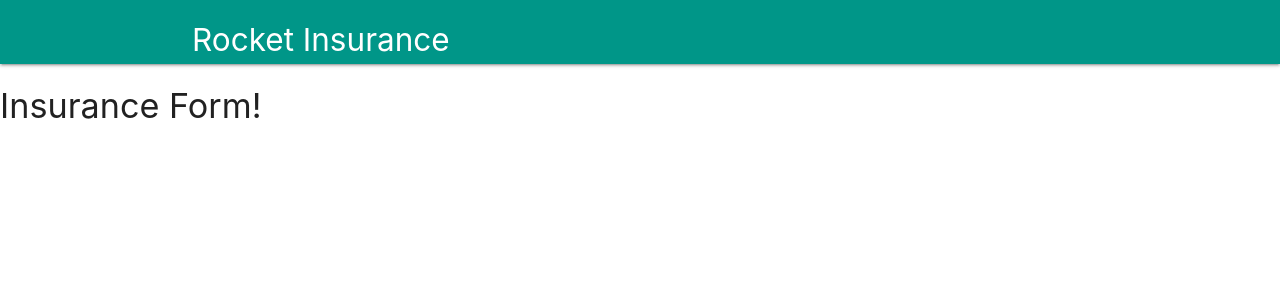
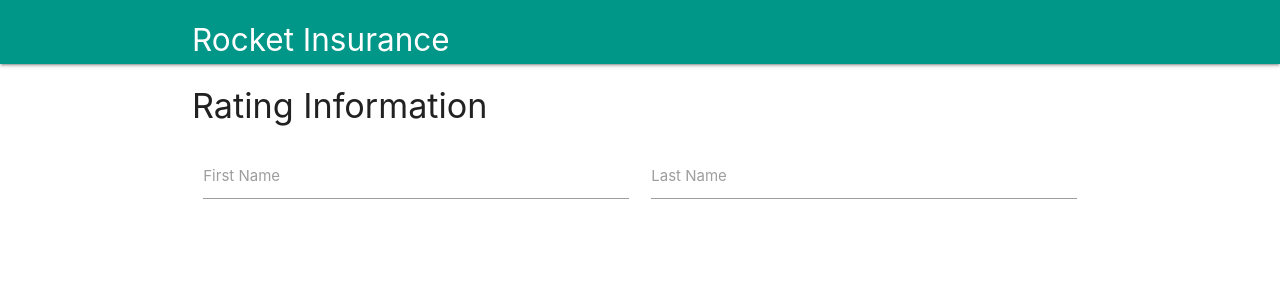
Before and after one commit to andrewsanc/rocket-insurance, a React (Create React App) app: page / in a window 1280 px wide. Shown: the top 300 px of the page. Built offline with nearby package versions, Linux system fonts and the light colour scheme.

Commit message:
beginning stages of form built

```diff
--- a/src/Containers/App.js
+++ b/src/Containers/App.js
@@ -3,6 +3,20 @@ import Nav from '../Components/Nav';
 import UserForm from './UserForm';
 
 class App extends Component {
+  constructor(props) {
+    super(props);
+    this.state = {
+      firstName: '',
+      lastName: '',
+      address: {
+        line_1: '',
+        line_2: null,
+        city: '',
+        region: '',
+        postal: ''
+      }
+    }
+  }
 
   render() {
     return (
--- a/src/Containers/UserForm.js
+++ b/src/Containers/UserForm.js
@@ -3,8 +3,18 @@ import React, { Component } from 'react';
 class UserForm extends Component {
   render() {
     return (
-      <div>
-        <h4>Insurance Form!</h4>
+      <div className="container">
+        <h4>Rating Information</h4>
+        <div className="row">
+          <div className="input-field col s6">
+            <input id="firstName" type="text" />
+            <label for="firstName" >First Name</label>
+          </div>
+          <div className="input-field col s6">
+            <input id="lastName" type="text" />
+            <label for="lastName">Last Name</label>
+          </div>
+        </div>
       </div>
     );
   }
```
